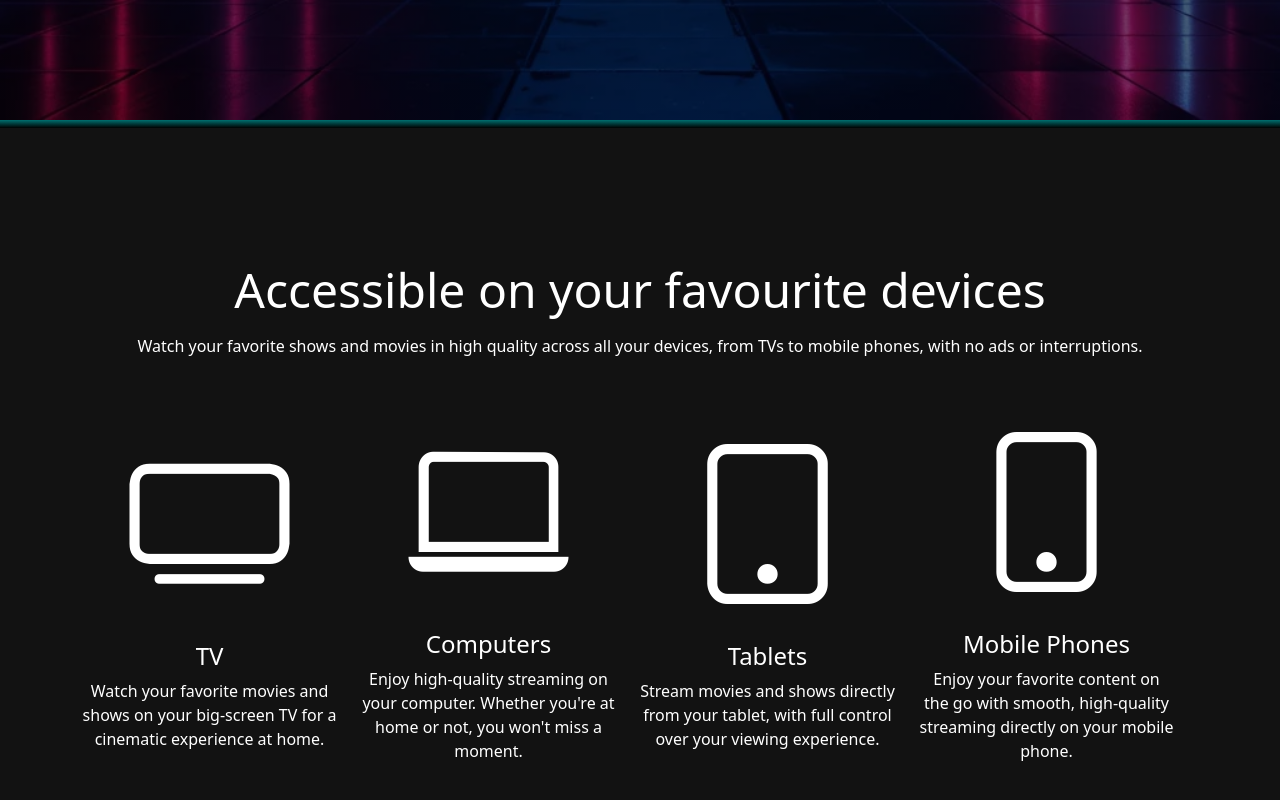
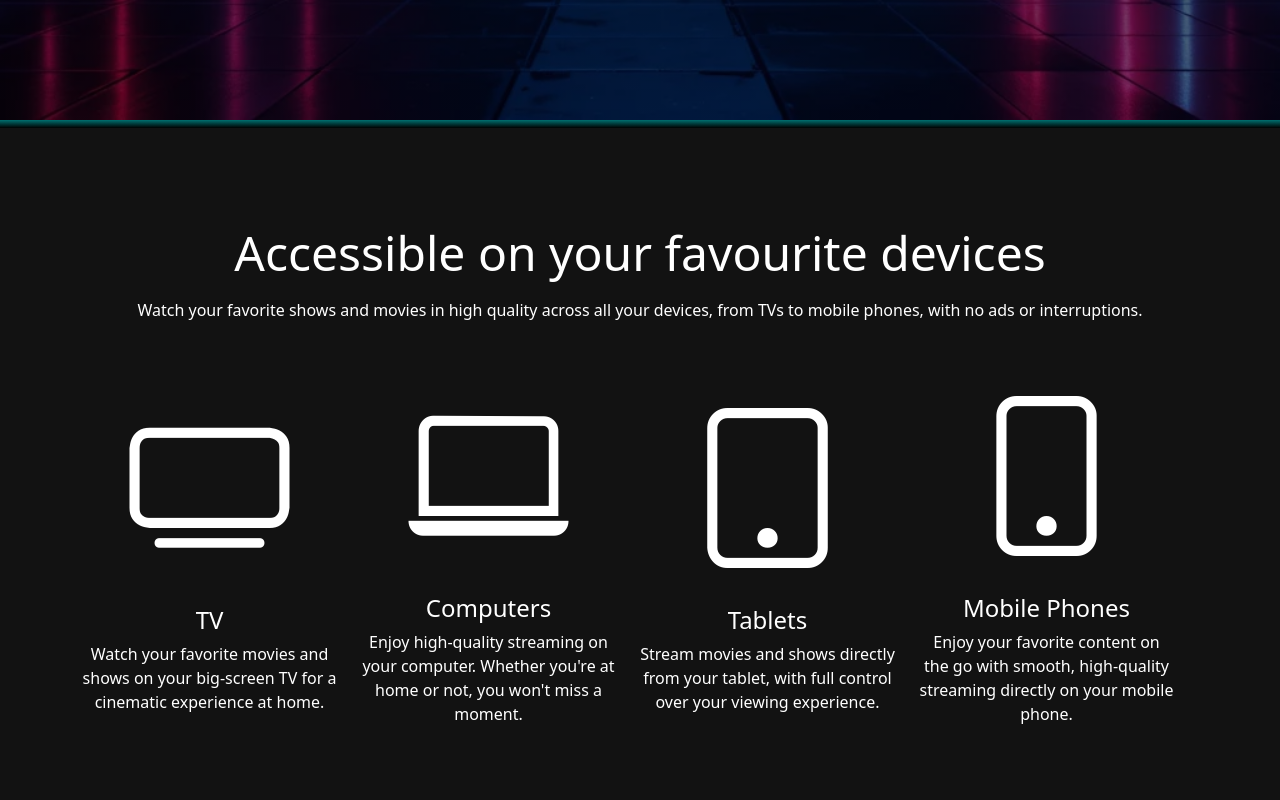
Before and after one commit to tsyevheniia/CineFlow, a website: page index.html in a window 1280 px wide. Shown: the part 680-1480 px from the top of the page. Drawn offline with nearby package versions, Linux system fonts and the light colour scheme; files that its build step writes are made by us from their sources.

Commit message:
Fixed Responsiveness

```diff
--- a/index.html
+++ b/index.html
@@ -40,7 +40,7 @@
 </header>
 <div class="bg1 py-1"></div>
 <section id="accessibility"
-         class="w-100 h-100 min-vh-100 bg-secondary py-5 d-flex justify-content-center align-items-center">
+         class="w-100 h-100 bg-secondary py-5 d-flex justify-content-center align-items-center">
     <div class="container d-flex flex-column justify-content-center align-content-center py-5 flex-wrap">
         <h4 class="text-white display-5 w-100 text-center mb-3">Accessible on your favourite devices</h4>
         <p class="text-white text-center mb-3">Watch your favorite shows and movies in high quality across all your
@@ -80,7 +80,7 @@
     </div>
 </section>
 <div class="bg1 py-1"></div>
-<section id="questions" class="w-100 h-100 min-vh-100 bg-secondary py-5">
+<section id="questions" class="w-100 h-100 bg-secondary py-5">
     <div class="container">
         <h4 class="text-white display-5 w-100 text-center mb-3">Frequently Asked Questions</h4>
         <p class="text-white text-center mb-3">Here you can find answers to common questions about our streaming
--- a/scss/style.scss
+++ b/scss/style.scss
@@ -12,10 +12,6 @@
   height: 100%;
   background: linear-gradient(to bottom, rgba(0, 0, 0, 0.8), rgba(0, 0, 0, 0.5));
   z-index: 1;
-}
-
-.header, #accessibility {
-  max-height: 90rem;
 }
 
 .icon {
```
